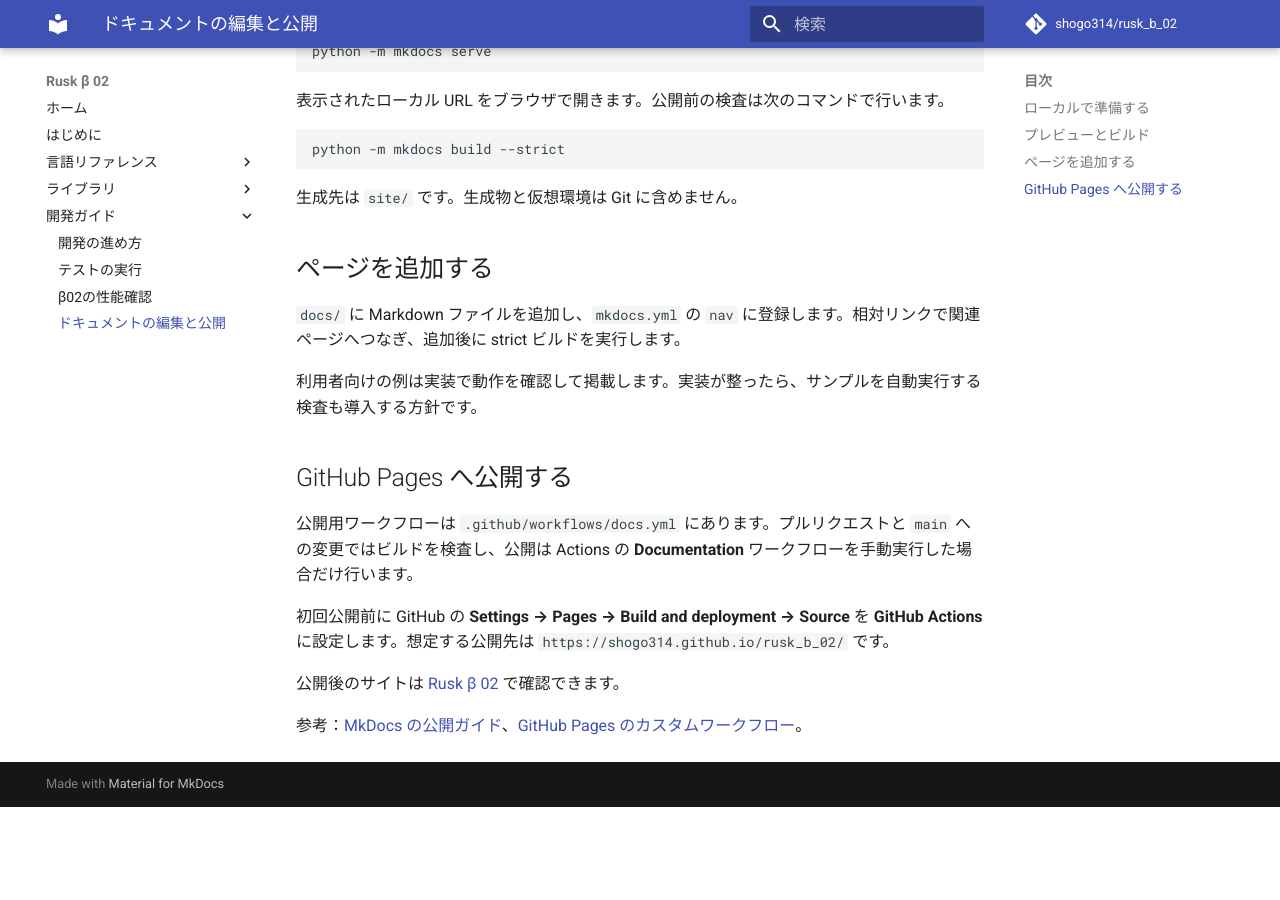
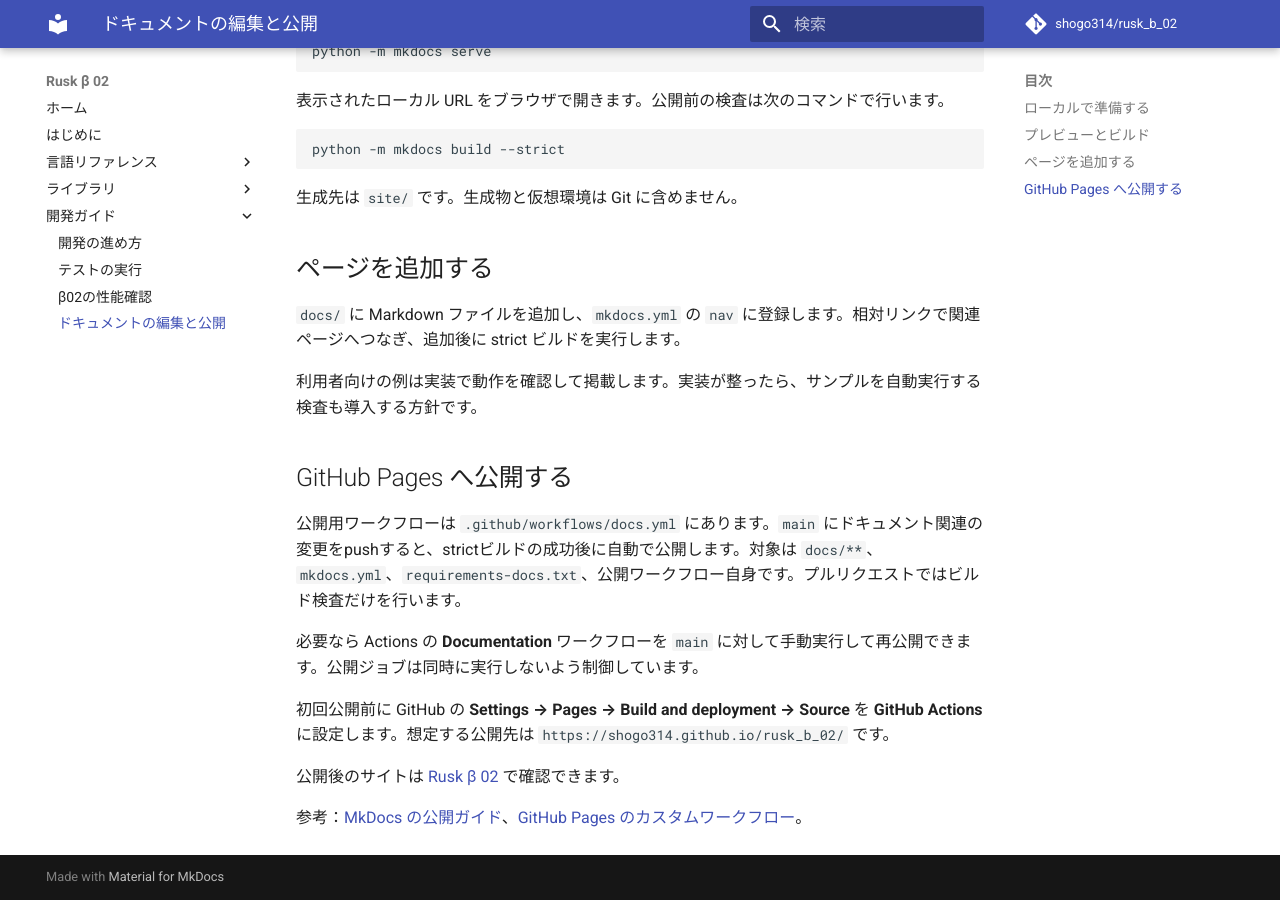
Before and after one commit to shogo314/rusk_b_02, an MkDocs documentation site: the page built from docs/development/documentation.md, in a window 1280 px wide and 900 px high, scrolled down 501 px. Built offline with MkDocs 1.6.1 and Material for MkDocs 9.7.7, drawn with Linux system fonts in a browser that asks for light colours; comment, search, counter and statistics services are not loaded; before the commit the page ends 1308 px from its top, so only the background shows below that.

Commit message:
Automatically deploy documentation to Pages on main pushes

```diff
--- a/docs/development/documentation.md
+++ b/docs/development/documentation.md
@@ -34,7 +34,9 @@ python -m mkdocs build --strict
 
 ## GitHub Pages へ公開する
 
-公開用ワークフローは `.github/workflows/docs.yml` にあります。プルリクエストと `main` への変更ではビルドを検査し、公開は Actions の **Documentation** ワークフローを手動実行した場合だけ行います。
+公開用ワークフローは `.github/workflows/docs.yml` にあります。`main` にドキュメント関連の変更をpushすると、strictビルドの成功後に自動で公開します。対象は `docs/**`、`mkdocs.yml`、`requirements-docs.txt`、公開ワークフロー自身です。プルリクエストではビルド検査だけを行います。
+
+必要なら Actions の **Documentation** ワークフローを `main` に対して手動実行して再公開できます。公開ジョブは同時に実行しないよう制御しています。
 
 初回公開前に GitHub の **Settings → Pages → Build and deployment → Source** を **GitHub Actions** に設定します。想定する公開先は `https://shogo314.github.io/rusk_b_02/` です。
 
```
Also changed, not shown: 1 other file.
